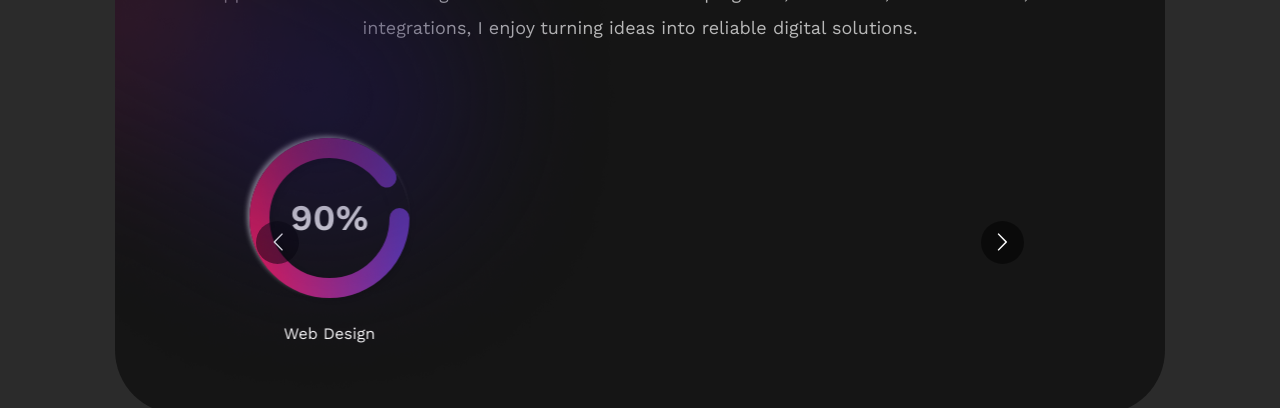
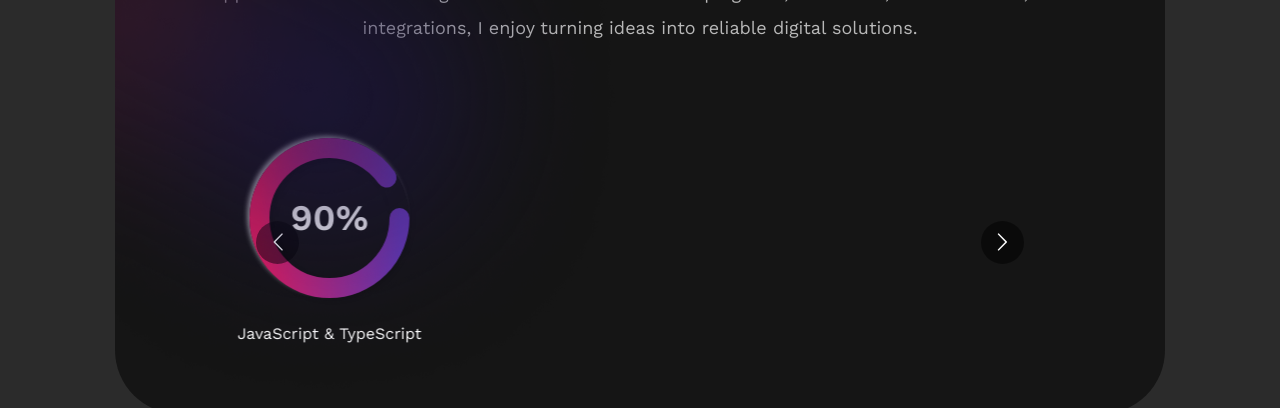
Before and after one commit to Rejoice2374/portfolio, a React (Vite) app: page / in a window 1280 px wide. Shown: the part 960-1368 px from the top of the page. Built offline with nearby package versions, Linux system fonts and the light colour scheme; no server answers.

Commit message:
refactor: update SkillLog to reflect current skills and expertise

```diff
--- a/src/constants/index.js
+++ b/src/constants/index.js
@@ -50,10 +50,12 @@ export const navIcons = [
 ];
 
 export const SkillLog = [
-  { id: 1, skill: "Web Development", score: 96 },
-  { id: 1, skill: "Web Design", score: 90 },
-  { id: 1, skill: "Brand Identity", score: 86 },
-  { id: 1, skill: "Logo Design", score: 92 },
+  { id: 1, skill: "React", score: 96 },
+  { id: 1, skill: "JavaScript & TypeScript", score: 90 },
+  { id: 1, skill: "Database Management", score: 86 },
+  { id: 1, skill: "API Development", score: 92 },
+  { id: 1, skill: "Authentication", score: 88 },
+  { id: 1, skill: "API Integrations", score: 84 },
 ];
 
 export const projects = [
```
